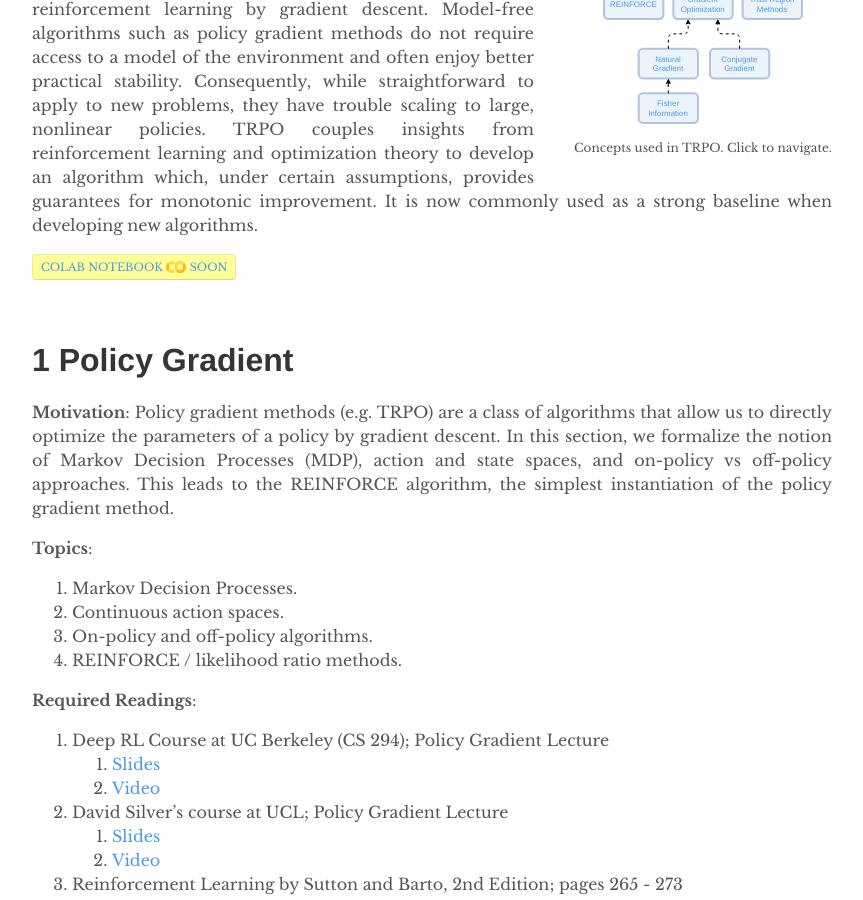
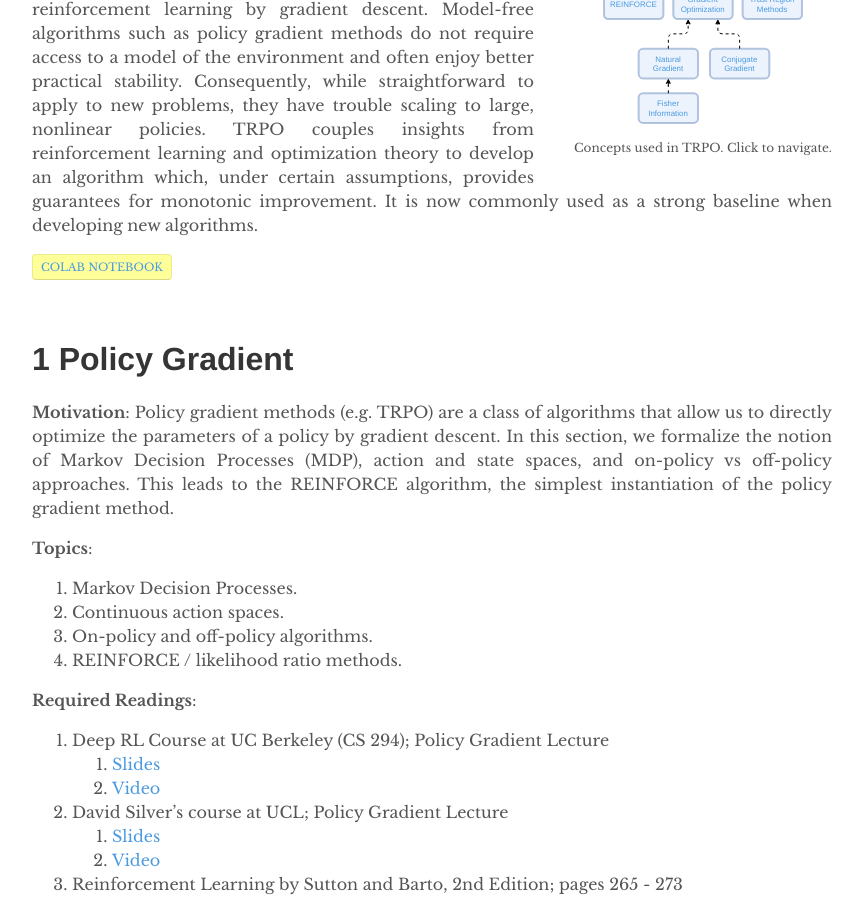
Before and after one commit to depthfirstlearning/depthfirstlearning.com, a Jekyll site: the page built from _posts/2018-06-20-TRPO.markdown, in a window 1280 px wide and 900 px high, scrolled down 714 px. Shown: the whole window, without its empty margins (208-1071 px from the left). Built offline with Jekyll 4.4.1, drawn with Linux system fonts in a browser that asks for light colours; formulas are drawn with MathJax 3.

Commit message:
Add Colabs

```diff
--- a/_posts/2018-06-20-TRPO.markdown
+++ b/_posts/2018-06-20-TRPO.markdown
@@ -31,8 +31,7 @@
 improvement. It is now commonly used as a strong baseline when developing new
 algorithms.
 
-  <a href="javascript:alert('Coming soon!')" class="colab-root">Colab Notebook
-    <span>Soon</span></a>
+  <a href="https://colab.research.google.com/drive/1KFQ-NvcYHL0Pi9TUM96iTEGZzt9GLffO" class="colab-root">Colab Notebook</a>
 
 <br />
 
```
